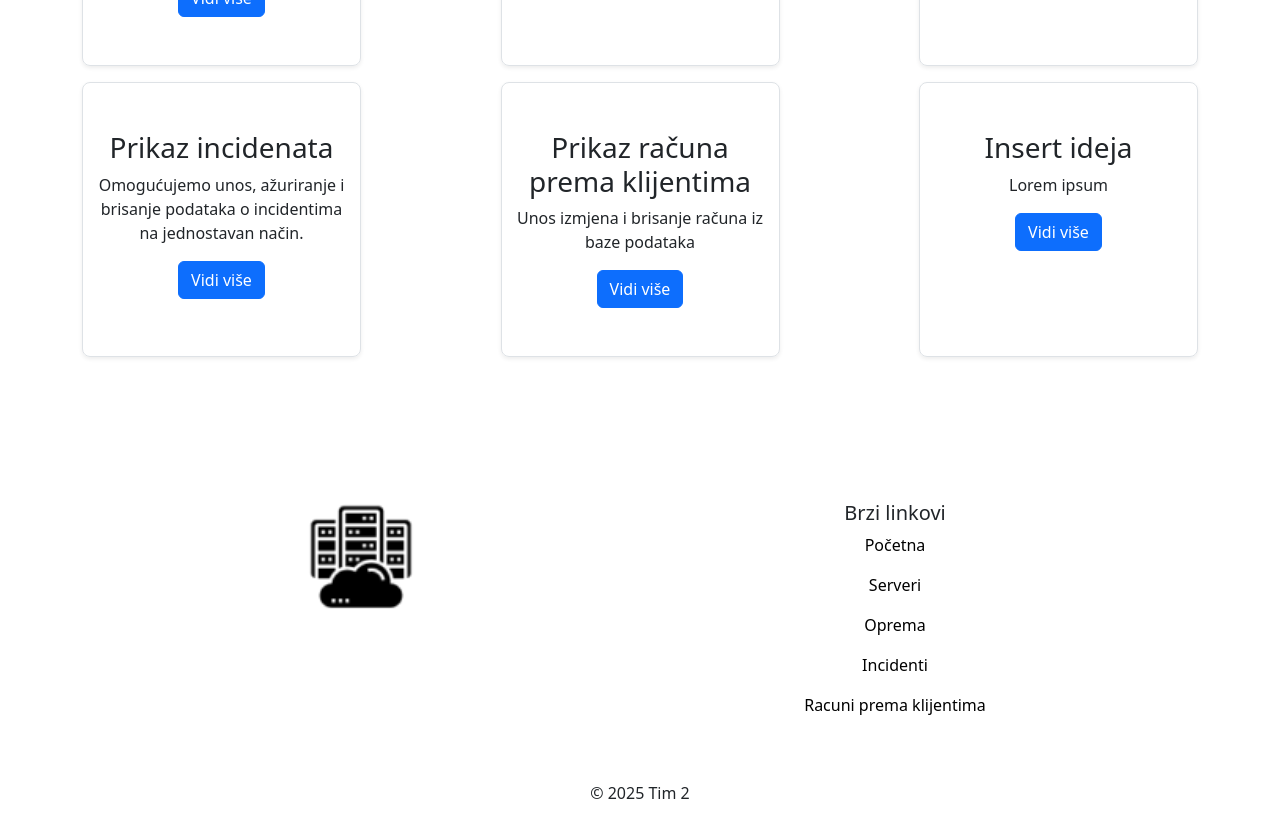
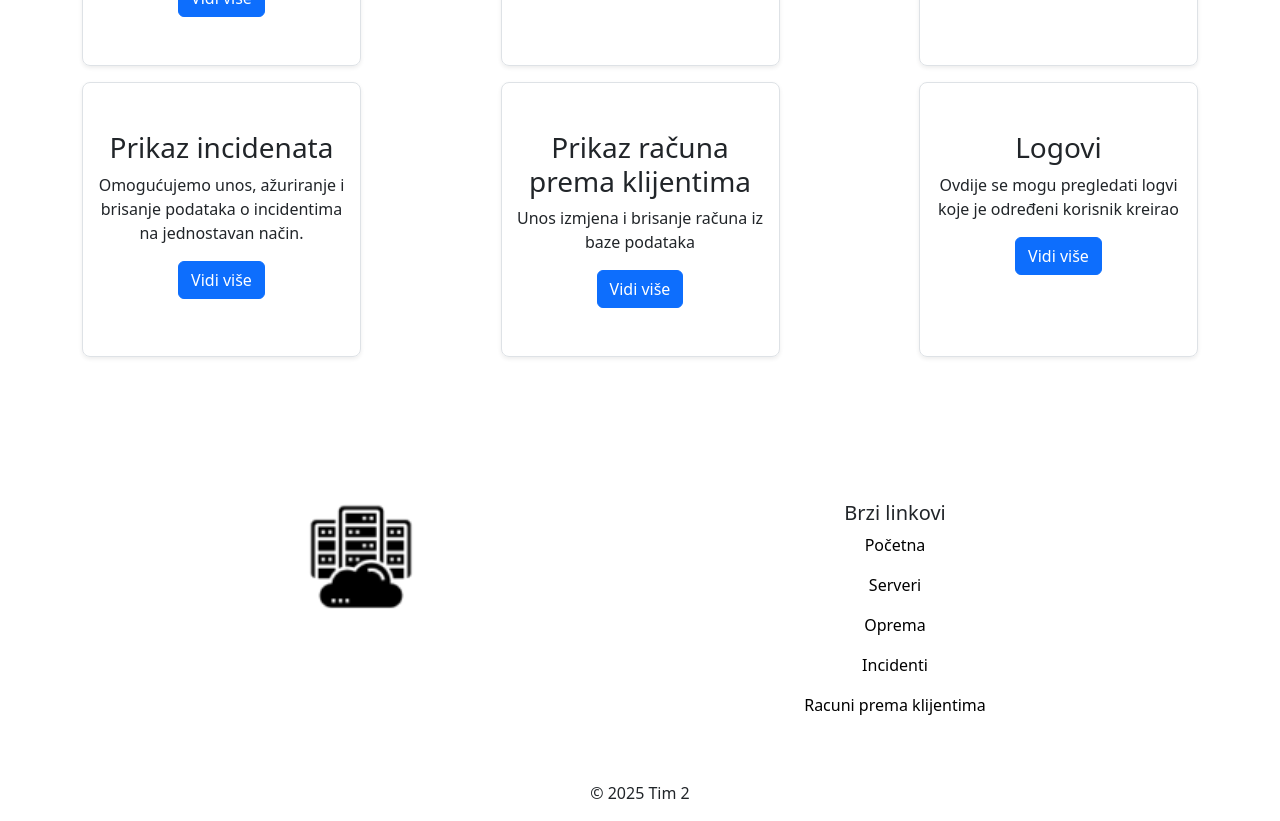
Before and after one commit to Baze-podataka-2/bp-projekt-frontend, a React (Create React App) app: page / in a window 1280 px wide. Shown: the part 1100-1921 px from the top of the page. Built offline with nearby package versions, Linux system fonts and the light colour scheme.

Commit message:
Added logovi in card

```diff
--- a/src/pages/Home.jsx
+++ b/src/pages/Home.jsx
@@ -89,11 +89,11 @@ const Home = () => {
             </Link>
           </Col>
           <Col md={3} className='border rounded-3 shadow-sm py-5'>
-            <h3>Insert ideja</h3>
+            <h3>Logovi</h3>
             <p>
-           Lorem ipsum
+           Ovdije se mogu pregledati logvi koje je određeni korisnik kreirao
             </p>
-            <Link to="/">
+            <Link to="/logovi">
             <Button>Vidi više</Button>
             </Link>
           </Col>
```
